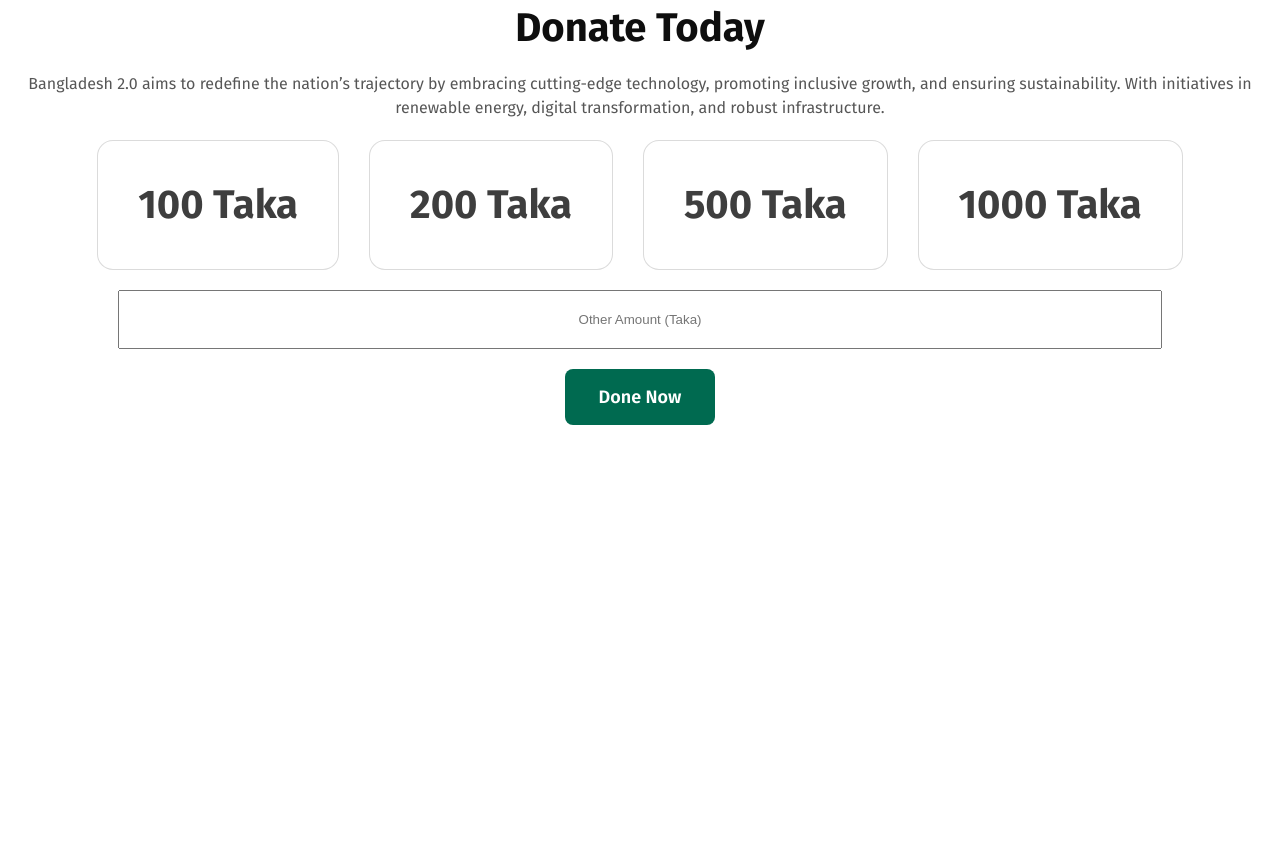
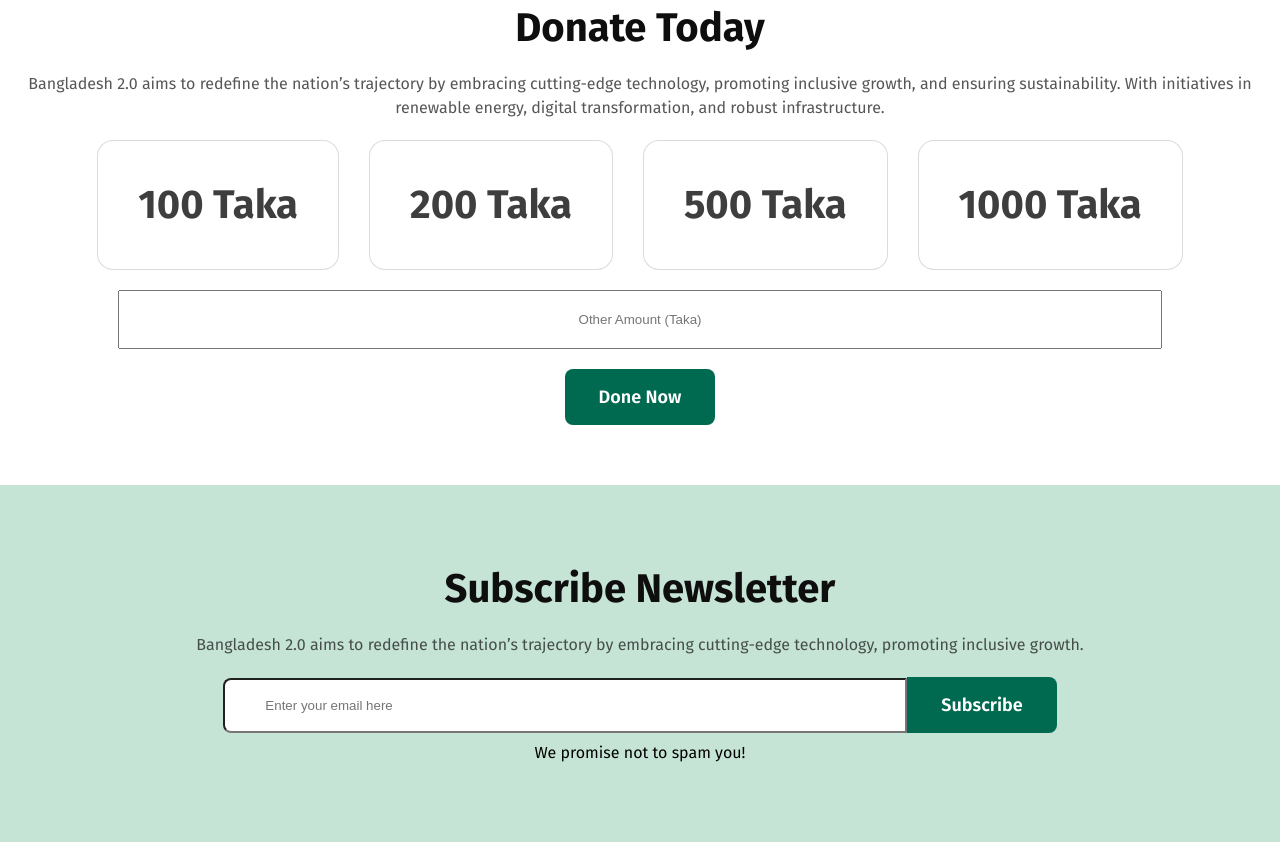
Before and after one commit to Adit2288/B11A1--assignment-1, a plain HTML site: page index.html in a window 1280 px wide. Shown: the part 1992-2834 px from the top of the page. Before the commit the page ends 2417 px from the top, so only its background shows below. Drawn offline with Linux system fonts and the light colour scheme.

Commit message:
just completed the sub section

```diff
--- a/Style/Style.css
+++ b/Style/Style.css
@@ -349,3 +349,62 @@ text-align: left;
     button:hover{
        background: rgb(198, 228, 214) ;
     }
+
+
+    /* subscribe section */
+
+    .subscribe{
+       background: rgb(198, 228, 214) ;
+    }
+
+    .sub-head{
+      color: rgb(14, 14, 14);
+font-family: Fira Sans;
+font-size: 40px;
+font-weight: 700;
+line-height: 48px;
+letter-spacing: 0%;
+text-align: center;
+
+    }
+
+    .sub-des{
+      color: rgba(14, 14, 14, 0.7);
+      font-family: Fira Sans;
+      font-size: 16px;
+      font-weight: 400;
+      line-height: 24px;
+      letter-spacing: 0%;
+      text-align: center;
+   margin-top: 20px;
+    }
+
+    .subbtn{
+      display:flex;
+      justify-content: center;
+      align-items: center;
+      margin-top: 20px;
+    }
+
+
+    .btn-style{
+      border-radius: 0px 8px 8px 0px;
+    }
+
+     #email{
+      padding: 18px 40px 18px 40px;
+      border-radius: 8px 0px 0px 8px;
+background: rgb(255, 255, 255);
+color: rgba(14, 14, 14, 0.3);
+width: 600px;
+
+     }
+
+     .sub-container{
+      padding: 80px 100px 80px 100px;
+     }
+
+      .sub-p{
+        margin-top: 10px;
+        text-align: center;
+      }
--- a/index.html
+++ b/index.html
@@ -164,6 +164,27 @@
 </section>
 
 
+<!-- challenges -->
+<section class="subscribe">
+
+  <div class="sub-container">
+
+      <div class="subinfo">
+             <h2 class="sub-head">Subscribe Newsletter</h2>
+             <p class="sub-des">Bangladesh 2.0 aims to redefine the nation’s trajectory by embracing cutting-edge technology, promoting inclusive growth.</p>
+      </div>
+
+      <div class="subbtn">
+       <input type="email" name="" id="email"placeholder="Enter your email here">
+
+        <button class="btn-clr btn-style">Subscribe</button>
+      </div>
+
+      <p class="sub-p">We promise not to spam you!</p>
+  </div>
+
+</section>
+
 </main>
 
 <footer>
```
